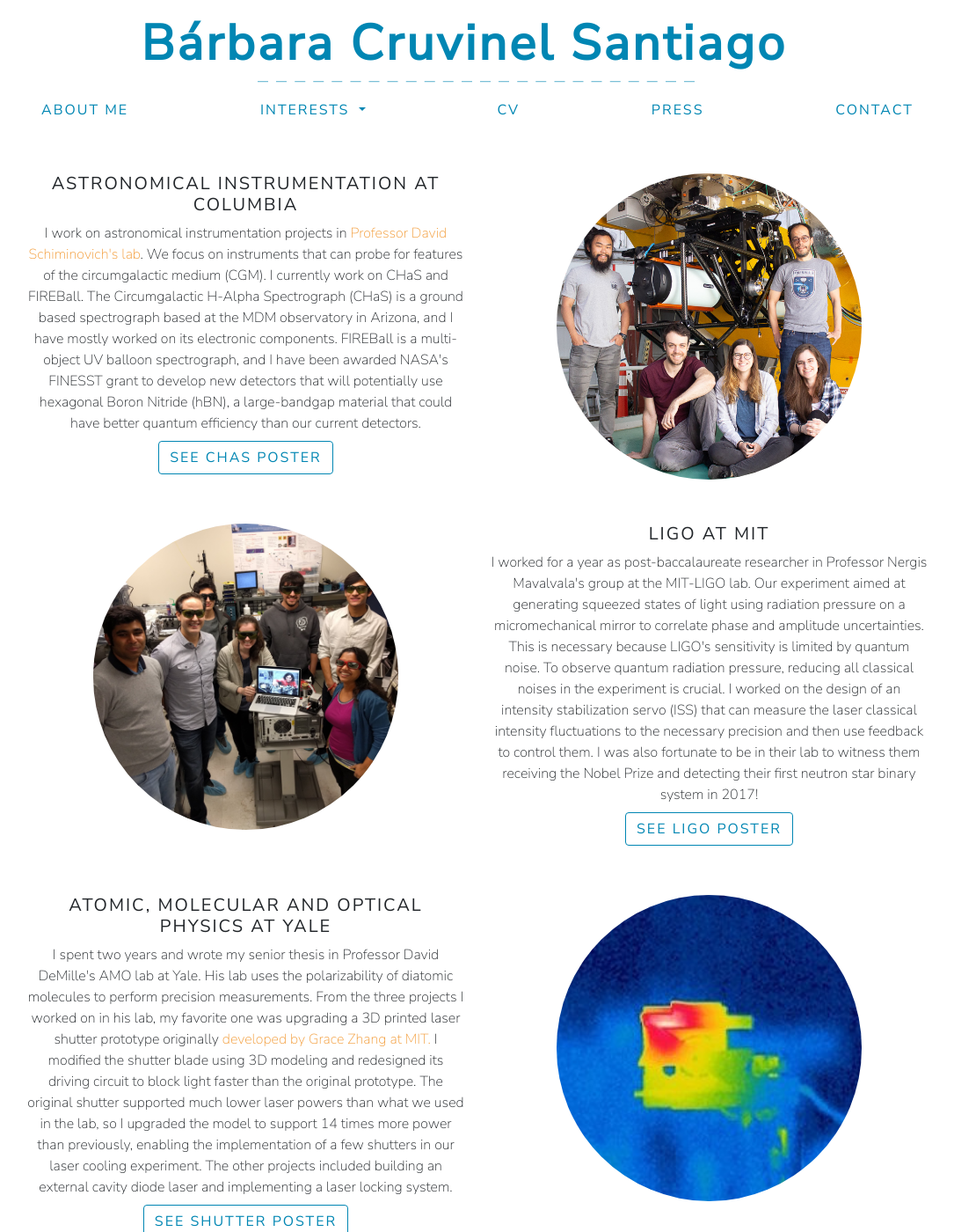
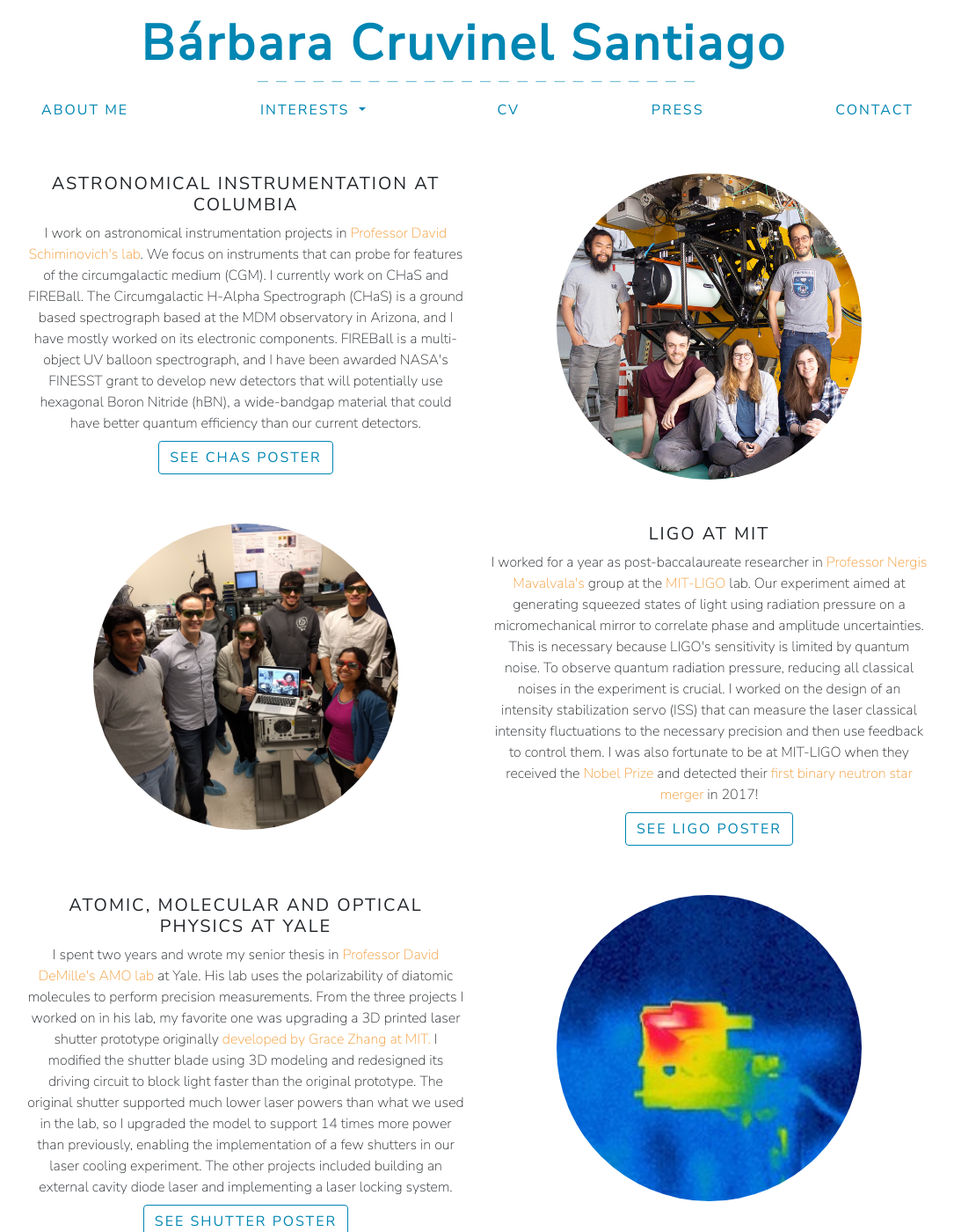
Before and after one commit to barbaracrusan/barbaracrusan.github.io, a Jekyll site: the page built from physics.html, in a window 1280 px wide and 1400 px high. Shown: the whole window at 88% size, without its empty margins (97-1182 px from the left). Built offline with Jekyll 4.4.1, drawn with Linux system fonts in a browser that asks for light colours; nearby versions of some CDN libraries; some of the changed lines change nothing that is shown; some of the changed text lies outside the part shown.

Commit message:
Updating physics page with links

```diff
--- a/physics.html
+++ b/physics.html
@@ -10,7 +10,7 @@ title: PHYSICS
       <div class="col-md-6">
         <h5><b>ASTRONOMICAL INSTRUMENTATION AT COLUMBIA</b></h5>
 
-        I work on astronomical instrumentation projects in <a href="https://sail.astro.columbia.edu" target="_blank">Professor David Schiminovich's lab</a>. We focus on instruments that can probe for features of the circumgalactic medium (CGM). I currently work on CHaS and FIREBall. The Circumgalactic H-Alpha Spectrograph (CHaS) is a ground based spectrograph based at the MDM observatory in Arizona, and I have mostly worked on its electronic components. FIREBall is a multi-object UV balloon spectrograph, and I have been awarded NASA's FINESST grant to develop new detectors that will potentially use hexagonal Boron Nitride (hBN), a large-bandgap material that could have better quantum efficiency than our current detectors.
+        I work on astronomical instrumentation projects in <a href="https://sail.astro.columbia.edu" target="_blank">Professor David Schiminovich's lab</a>. We focus on instruments that can probe for features of the circumgalactic medium (CGM). I currently work on CHaS and FIREBall. The Circumgalactic H-Alpha Spectrograph (CHaS) is a ground based spectrograph based at the MDM observatory in Arizona, and I have mostly worked on its electronic components. FIREBall is a multi-object UV balloon spectrograph, and I have been awarded NASA's FINESST grant to develop new detectors that will potentially use hexagonal Boron Nitride (hBN), a wide-bandgap material that could have better quantum efficiency than our current detectors.
 
         <br>
 
@@ -34,7 +34,7 @@ title: PHYSICS
       <div class="col-md-6">
         <h5><b>LIGO AT MIT</b></h5>
 
-       I worked for a year as post-baccalaureate researcher in Professor Nergis Mavalvala's group at the MIT-LIGO lab. Our experiment aimed at generating squeezed states of light using radiation pressure on a micromechanical mirror to correlate phase and amplitude uncertainties. This is necessary because LIGO's sensitivity is limited by quantum noise. To observe quantum radiation pressure, reducing all classical noises in the experiment is crucial. I worked on the design of an intensity stabilization servo (ISS) that can measure the laser classical intensity fluctuations to the necessary precision and then use feedback to control them. I was also fortunate to be in their lab to witness them receiving the Nobel Prize and detecting their first neutron star binary system in 2017!
+       I worked for a year as post-baccalaureate researcher in <a href="https://web.mit.edu/physics/people/faculty/mavalvala_nergis.html" target="_blank">Professor Nergis Mavalvala's</a> group at the <a href="https://space.mit.edu/LIGO/index.html" target="_blank">MIT-LIGO</a> lab. Our experiment aimed at generating squeezed states of light using radiation pressure on a micromechanical mirror to correlate phase and amplitude uncertainties. This is necessary because LIGO's sensitivity is limited by quantum noise. To observe quantum radiation pressure, reducing all classical noises in the experiment is crucial. I worked on the design of an intensity stabilization servo (ISS) that can measure the laser classical intensity fluctuations to the necessary precision and then use feedback to control them. I was also fortunate to be at MIT-LIGO when they received the <a href="https://news.mit.edu/2017/mit-physicist-rainer-weiss-shares-nobel-prize-physics-1003" target="_blank">Nobel Prize</a> and detected their <a href="https://www.nytimes.com/2017/10/16/science/ligo-neutron-stars-collision.html" target="_blank">first binary neutron star merger</a> in 2017!
         <br>
 
        <!-- Add tracker view button -->
@@ -53,10 +53,7 @@ title: PHYSICS
       <div class="col-md-6">
         <h5><b>ATOMIC, MOLECULAR AND OPTICAL PHYSICS AT YALE</b></h5>
 
-        I spent two years and wrote my senior thesis in Professor David DeMille's AMO lab at Yale.
-        His lab uses the polarizability of diatomic molecules to perform precision measurements.
-        From the three projects I worked on in his lab, my favorite one was upgrading a 3D printed
-        laser shutter prototype originally <a href="https://arxiv.org/abs/1509.01566" target="_blank"> developed by Grace Zhang at MIT.</a> I modified the shutter blade using 3D modeling and redesigned its driving circuit to block light faster than the original prototype. The original shutter supported much lower laser powers than what we used in the lab, so I upgraded the model to support 14 times more power than previously, enabling the implementation of a few shutters in our laser cooling experiment. The other projects included building an external cavity diode laser and implementing a laser locking system.
+        I spent two years and wrote my senior thesis in <a href="https://demillegroup.yale.edu/" target="_blank">Professor David DeMille's AMO lab</a> at Yale. His lab uses the polarizability of diatomic molecules to perform precision measurements. From the three projects I worked on in his lab, my favorite one was upgrading a 3D printed laser shutter prototype originally <a href="https://arxiv.org/abs/1509.01566" target="_blank"> developed by Grace Zhang at MIT.</a> I modified the shutter blade using 3D modeling and redesigned its driving circuit to block light faster than the original prototype. The original shutter supported much lower laser powers than what we used in the lab, so I upgraded the model to support 14 times more power than previously, enabling the implementation of a few shutters in our laser cooling experiment. The other projects included building an external cavity diode laser and implementing a laser locking system.
 
         <br>
 
@@ -80,7 +77,7 @@ title: PHYSICS
       <div class="col-md-6 align-middle">
         <h5><b>PARTICLE PHYSICS AT CERN</b></h5>
 
-       I spent my first summer in college with Yale Professor Sarah Demers’ particle physics group at CERN working in the ATLAS experiment. I wrote ROOT programs in C++ and Python in order to extract information from different sets of Monte Carlo simulations, so we could compare diboson background to the decay of the Higgs boson to W and Z bosons. I inspected the behavior of kinematic variables from decay products of diboson jets and examined the cross sections expected from these decay modes. My time at CERN was sponsored by the Alan S. Tetelman Fellowship for International Research in the Sciences.
+       I spent my first summer in college with Yale <a href="https://demerslab.yale.edu/" target="_blank">Professor Sarah Demers’ particle physics group</a> at CERN working in the ATLAS experiment. I wrote ROOT programs in C++ and Python in order to extract information from different sets of Monte Carlo simulations, so we could compare diboson background to the decay of the Higgs boson to W and Z bosons. I inspected the behavior of kinematic variables from decay products of diboson jets and examined the cross sections expected from these decay modes. My time at CERN was sponsored by the <a href="https://science.yalecollege.yale.edu/yale-undergraduate-research/fellowship-grants/tetelman-fellowship-international-research-sciences" target="_blank">Alan S. Tetelman Fellowship for International Research in the Sciences</a>.
         <br>
 
         <!-- Add blog link -->
```
